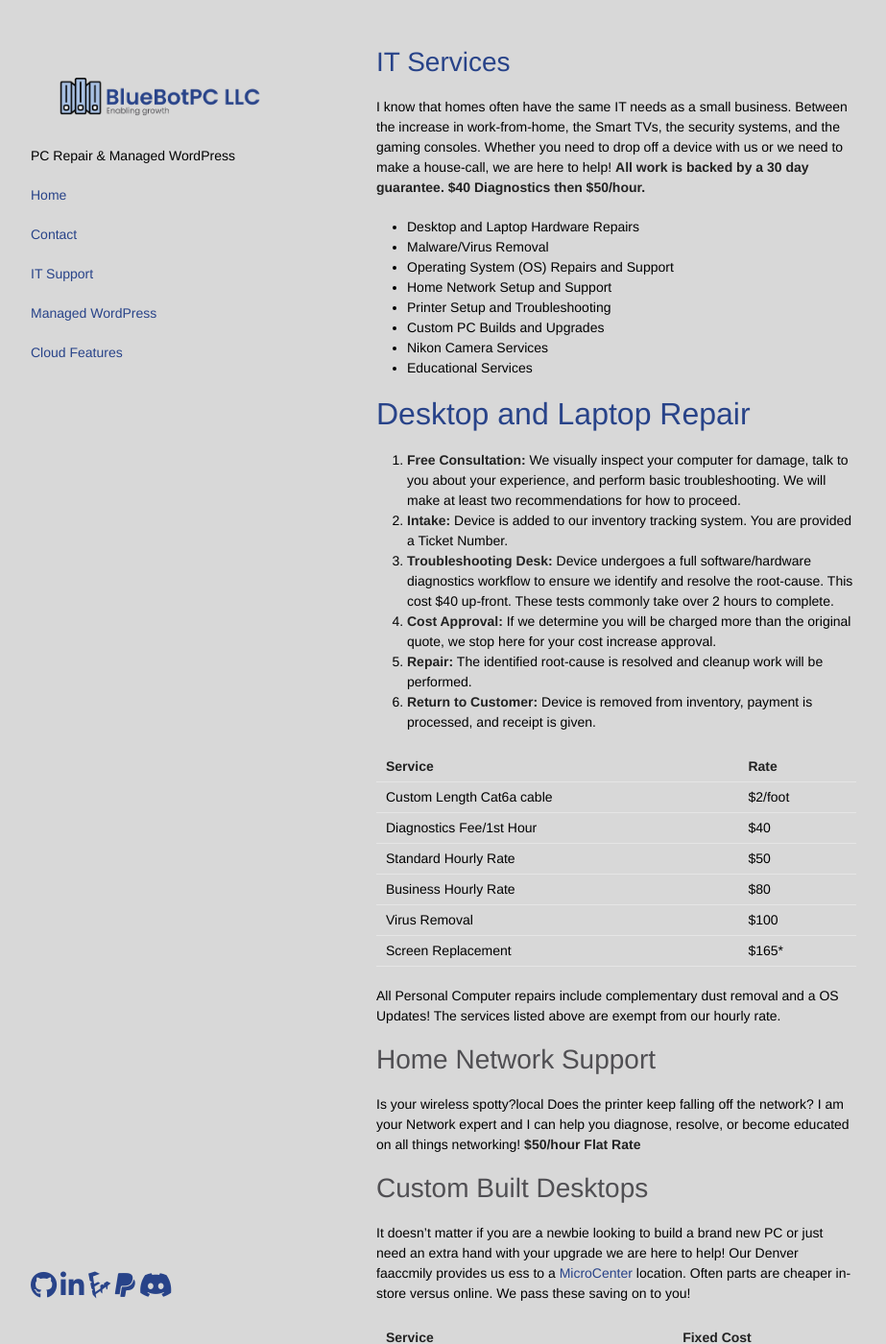
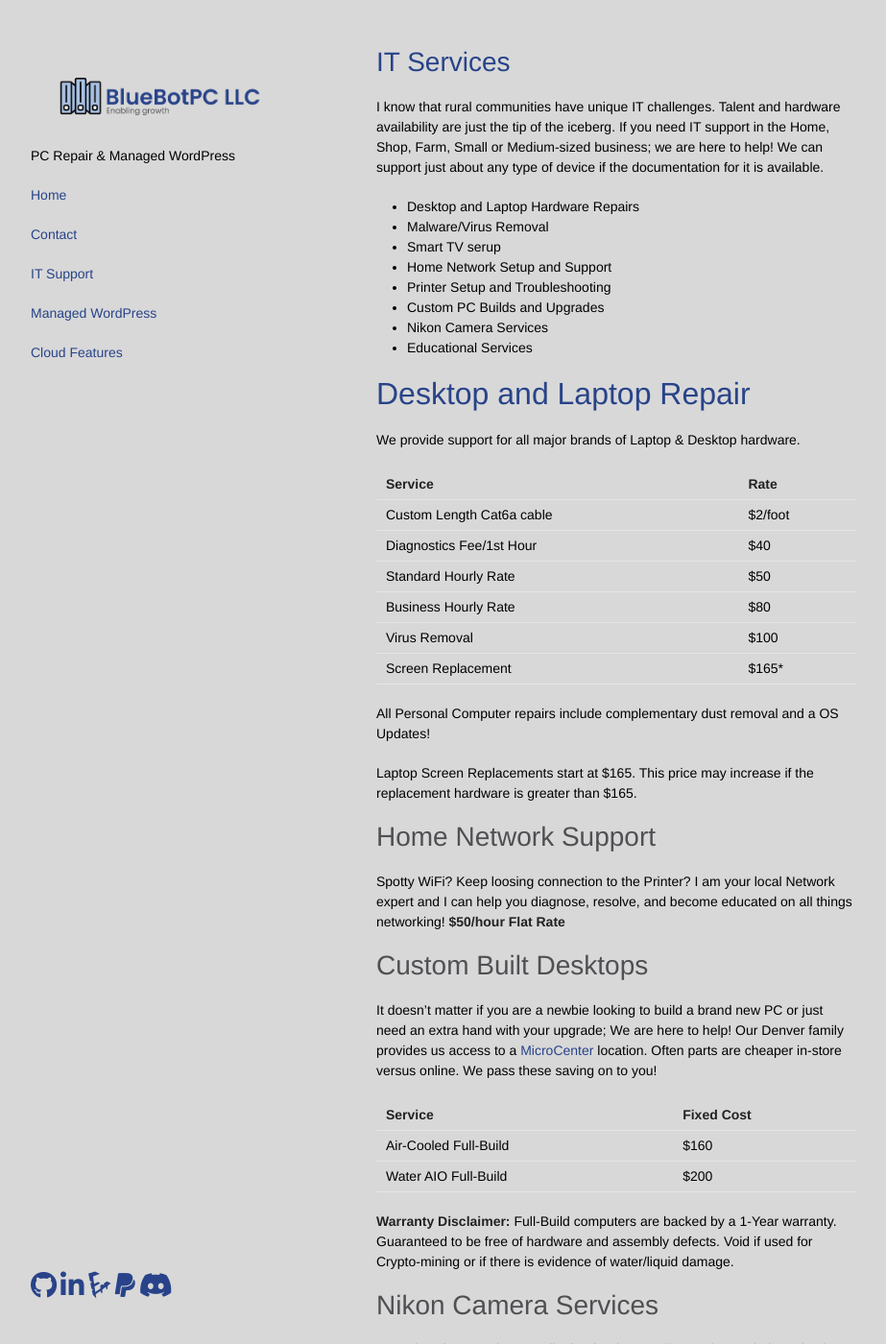
Before and after one commit to GoobyFRS/bluebotpc-web, a Jekyll site: the page built from pages/pc.md, in a window 1280 px wide and 1400 px high. Shown: the whole window at 96% size, without its empty margins (178-1101 px from the left). Built offline with Jekyll 4.4.1, drawn with Linux system fonts in a browser that asks for light colours; nearby versions of some CDN libraries; our own code applies the rules of GitHub Pages for plain Markdown files; some of the changed text lies outside the part shown.

Commit message:
pc page grammer fix

```diff
--- a/pages/pc.md
+++ b/pages/pc.md
@@ -3,11 +3,11 @@ layout: default
 ---
 # IT Services
 
-I know that homes often have the same IT needs as a small business. Between the increase in work-from-home, the Smart TVs, the security systems, and the gaming consoles. Whether you need to drop off a device with us or we need to make a house-call, we are here to help! **All work is backed by a 30 day guarantee. $40 Diagnostics then $50/hour.**
+I know that rural communities have unique IT challenges. Talent and hardware availability are just the tip of the iceberg. If you need IT support in the Home, Shop, Farm, Small or Medium-sized business; we are here to help! We can support just about any type of device if the documentation for it is available.
 
 - Desktop and Laptop Hardware Repairs
 - Malware/Virus Removal
-- Operating System (OS) Repairs and Support
+- Smart TV serup
 - Home Network Setup and Support
 - Printer Setup and Troubleshooting
 - Custom PC Builds and Upgrades
@@ -16,12 +16,7 @@ I know that homes often have the same IT needs as a small business. Between the
 
 ## Desktop and Laptop Repair
 
-1. **Free Consultation:** We visually inspect your computer for damage, talk to you about your experience, and perform basic troubleshooting. We will make at least two recommendations for how to proceed.
-2. **Intake:** Device is added to our inventory tracking system. You are provided a Ticket Number.
-3. **Troubleshooting Desk:** Device undergoes a full software/hardware diagnostics workflow to ensure we identify and resolve the root-cause. This cost $40 up-front. These tests commonly take over 2 hours to complete.
-4. **Cost Approval:** If we determine you will be charged more than the original quote, we stop here for your cost increase approval.
-5. **Repair:** The identified root-cause is resolved and cleanup work will be performed.
-6. **Return to Customer:** Device is removed from inventory, payment is processed, and receipt is given.
+We provide support for all major brands of Laptop & Desktop hardware.
 
 | **Service**               | **Rate** |
 | Custom Length Cat6a cable | $2/foot |
@@ -31,15 +26,17 @@ I know that homes often have the same IT needs as a small business. Between the
 | Virus Removal        | $100 |
 | Screen Replacement   | $165* |
 
-All Personal Computer repairs include complementary dust removal and a OS Updates! The services listed above are exempt from our hourly rate.
+All Personal Computer repairs include complementary dust removal and a OS Updates!
+
+Laptop Screen Replacements start at $165. This price may increase if the replacement hardware is greater than $165.
 
 ### Home Network Support
 
-Is your wireless spotty?local  Does the printer keep falling off the network? I am your Network expert and I can help you diagnose, resolve, or become educated on all things networking! **$50/hour Flat Rate**
+Spotty WiFi? Keep loosing connection to the Printer? I am your local Network expert and I can help you diagnose, resolve, and become educated on all things networking! **$50/hour Flat Rate**
 
 ### Custom Built Desktops
 
-It doesn't matter if you are a newbie looking to build a brand new PC or just need an extra hand with your upgrade we are here to help! Our Denver faaccmily provides us ess to a [MicroCenter](https://www.microcenter.com/site/stores/denver.aspx) location. Often parts are cheaper in-store versus online. We pass these saving on to you!
+It doesn't matter if you are a newbie looking to build a brand new PC or just need an extra hand with your upgrade; We are here to help! Our Denver family provides us access to a [MicroCenter](https://www.microcenter.com/site/stores/denver.aspx) location. Often parts are cheaper in-store versus online. We pass these saving on to you!
 
 | **Service** | **Fixed Cost** |
 | Air-Cooled Full-Build | $160 |
@@ -64,3 +61,12 @@ I am your local Cisco and Juniper Networks expert! I offer support designing, de
 - [Cisco](https://www.cisco.com/) switches, routers, and Merakis.
 - [Juniper](https://www.juniper.net/us/en.html) switches and routers.
 - [Aruba](https://www.arubanetworks.com/) switches, wireless controllers, and wireless access points.
+
+### Repair Process
+
+1. **Free Consultation:** We visually inspect your computer for damage, talk to you about your experience, and perform basic troubleshooting. We will make at least two recommendations for how to proceed.
+2. **Intake:** Device is added to our inventory tracking system. You are provided a Ticket Number.
+3. **Troubleshooting Desk:** Device undergoes a full software/hardware diagnostics workflow to ensure we identify and resolve the root cause.
+4. **Cost Approval:** If we determine you will be charged more than the original quote, we stop here for your cost increase approval.
+5. **Repair:** The identified root cause is resolved and cleanup work will be performed.
+6. **Return to Customer:** Device is removed from inventory, payment is processed, and receipt is given.
```
Also changed, not shown: pages/kb/kb-home.md (+3 -3 lines).
